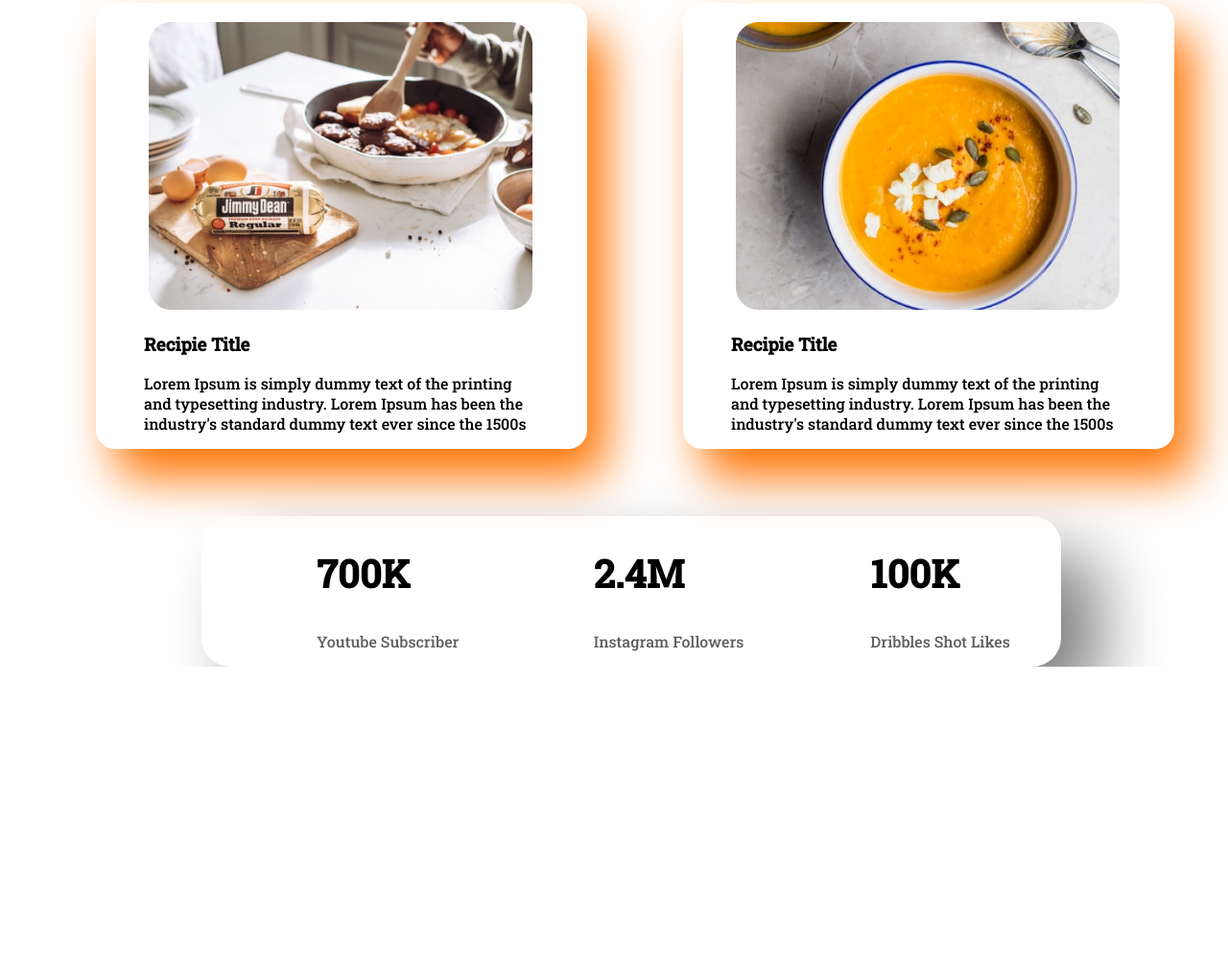
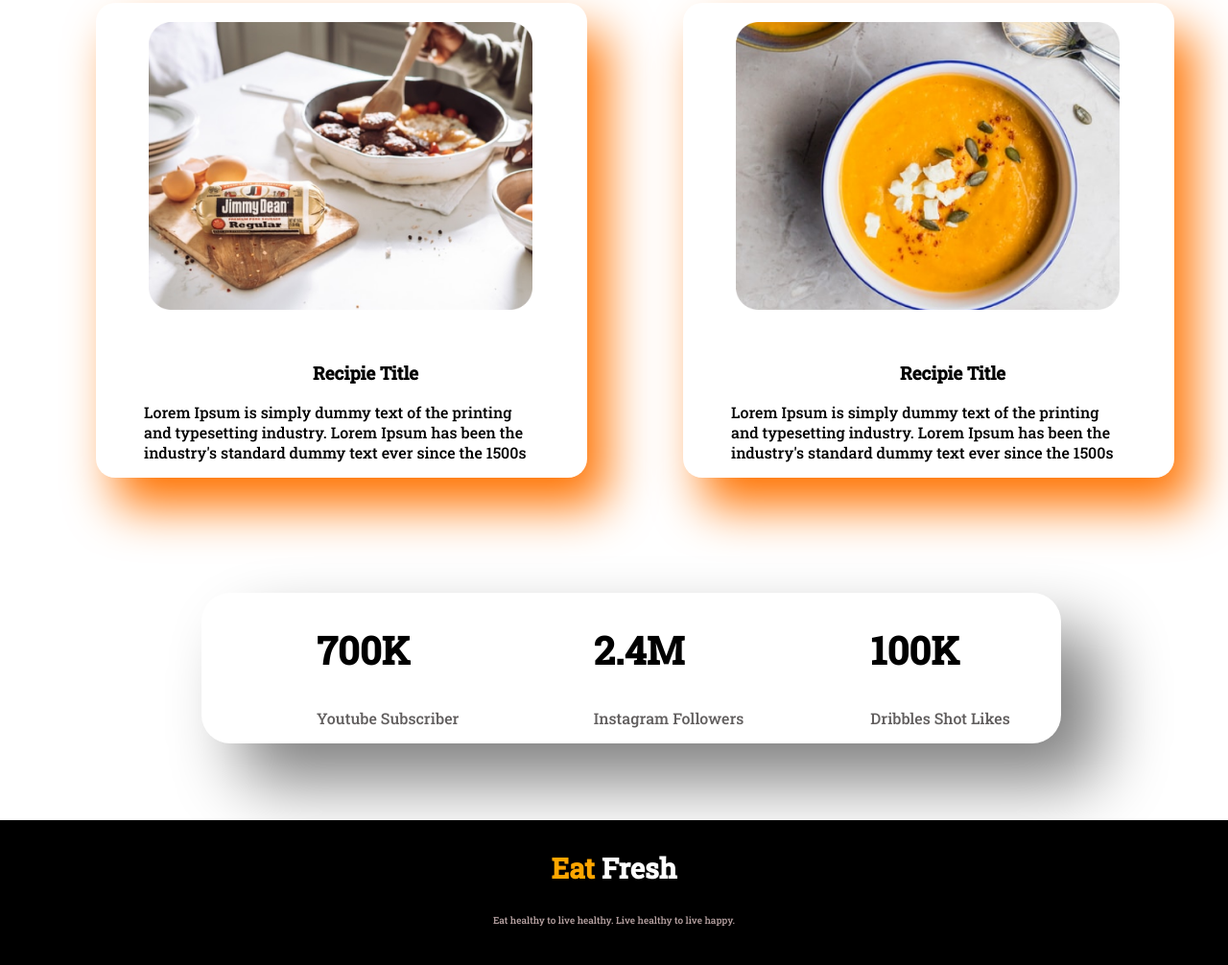
Before and after one commit to Nabonb/Health-Website, a plain HTML site: page index.html in a window 1280 px wide. Shown: the part 1520-2526 px from the top of the page at 96% size. Before the commit the page ends 2215 px from the top, so only its background shows below. Drawn offline with Linux system fonts and the light colour scheme.

Commit message:
finished task

```diff
--- a/index.html
+++ b/index.html
@@ -79,5 +79,9 @@
             <p class="text-color anypara">Dribbles Shot Likes</p>
         </div>
     </section>
+    <div class="last-div">
+        <h3><span>Eat </span><span id="forspan">Fresh</span> </h3>
+        <p class="last-parag">Eat healthy to live healthy. Live healthy to live happy.</p>
+    </div>
 </body>
 </html>
--- a/style.css
+++ b/style.css
@@ -101,7 +101,7 @@ h2{
     box-shadow: 20px 30px 50px rgb(255, 115, 0);
 }
 .second-last-part{
-    margin-top: 70px;
+    margin-top: 120px;
     width: 70%;
     margin-left: 210px;
     border-radius: 30px;
@@ -123,3 +123,21 @@ h2{
 .anypara{
     color: rgba(53, 49, 49, 0.781);
 }
+h3{
+    text-align: center;
+    padding-top: 30px;
+}
+.last-div{
+    margin-top: 80px;
+    font-size: 25px;
+    background-color: black;
+    padding-bottom: 30px;
+}
+.last-parag{
+    text-align: center;
+    font-size: 10px;
+    color: rgb(185, 164, 164);
+}
+#forspan{
+    color: rgb(255, 255, 255);
+}
```
